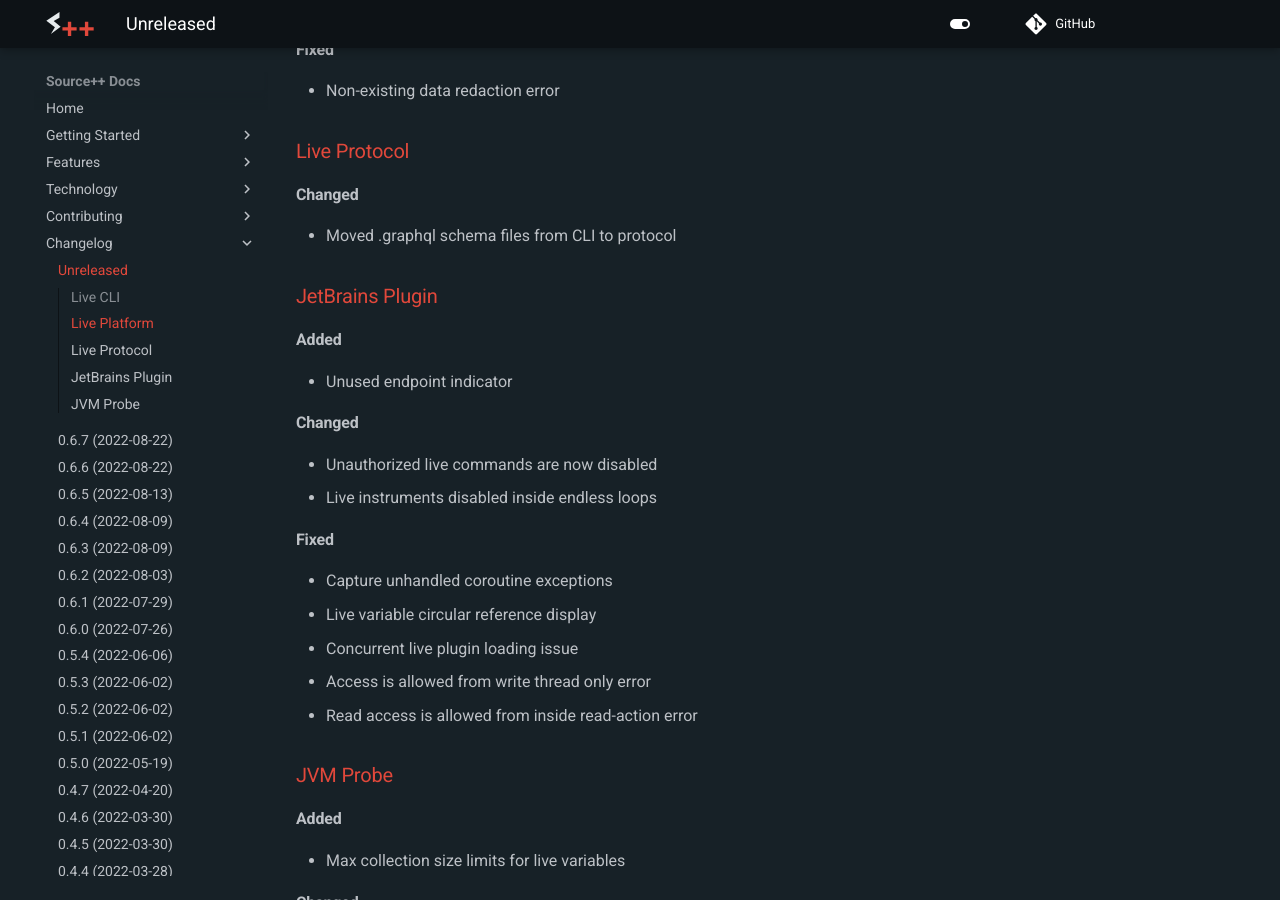
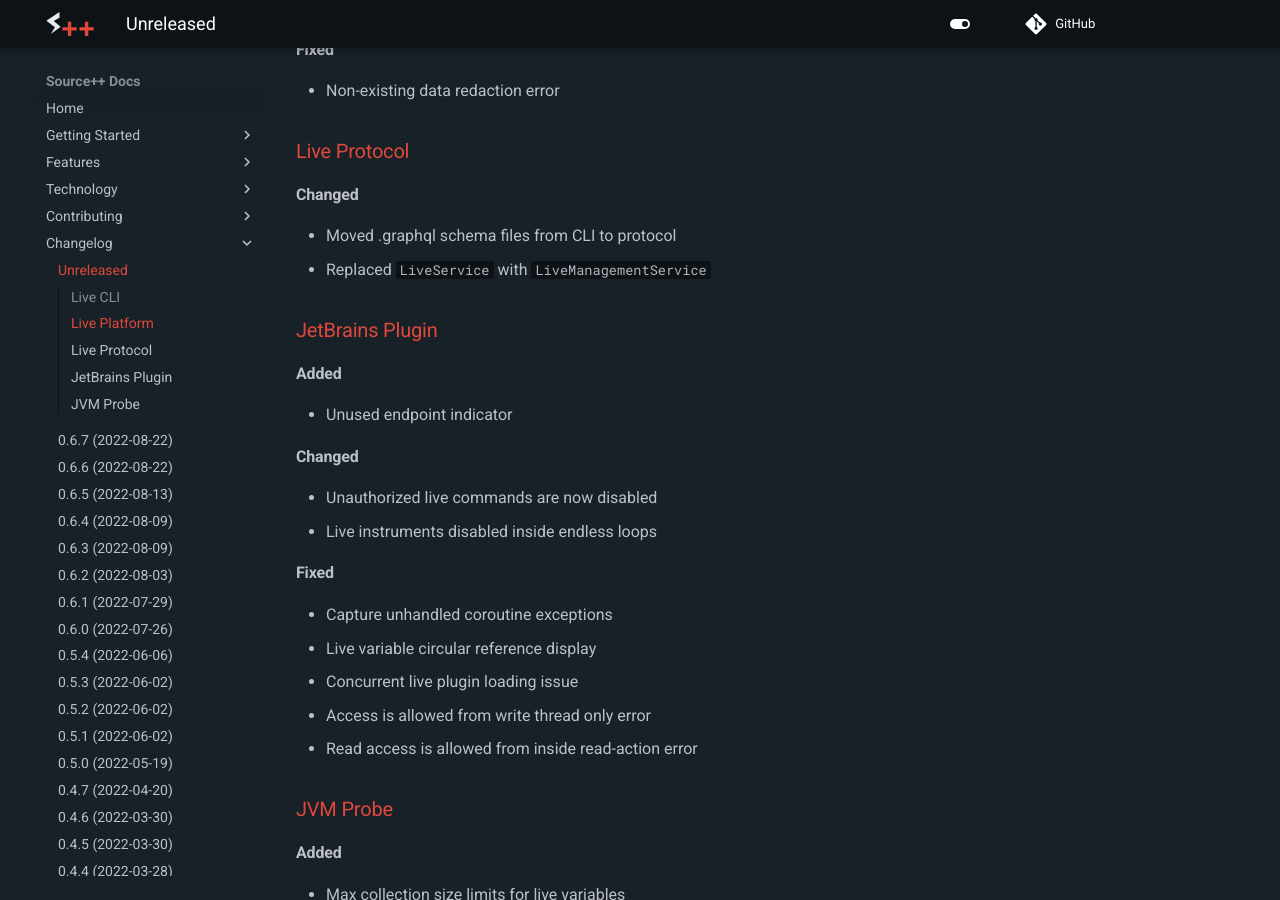
Before and after one commit to sourceplusplus/documentation, an MkDocs documentation site: the page built from docs/changelog/README.md, in a window 1280 px wide and 900 px high, scrolled down 651 px. Built offline with MkDocs 1.6.1 and Material for MkDocs 9.7.7, drawn with Linux system fonts in a browser that asks for light colours; comment, search, counter and statistics services are not loaded; the version menu is left out.

Commit message:
docs: changes

```diff
--- a/docs/changelog/README.md
+++ b/docs/changelog/README.md
@@ -25,6 +25,7 @@
 
 #### Changed
 - Moved .graphql schema files from CLI to protocol
+- Replaced `LiveService` with `LiveManagementService`
 
 ### [JetBrains Plugin](https://github.com/sourceplusplus/interface-jetbrains)
 
```
